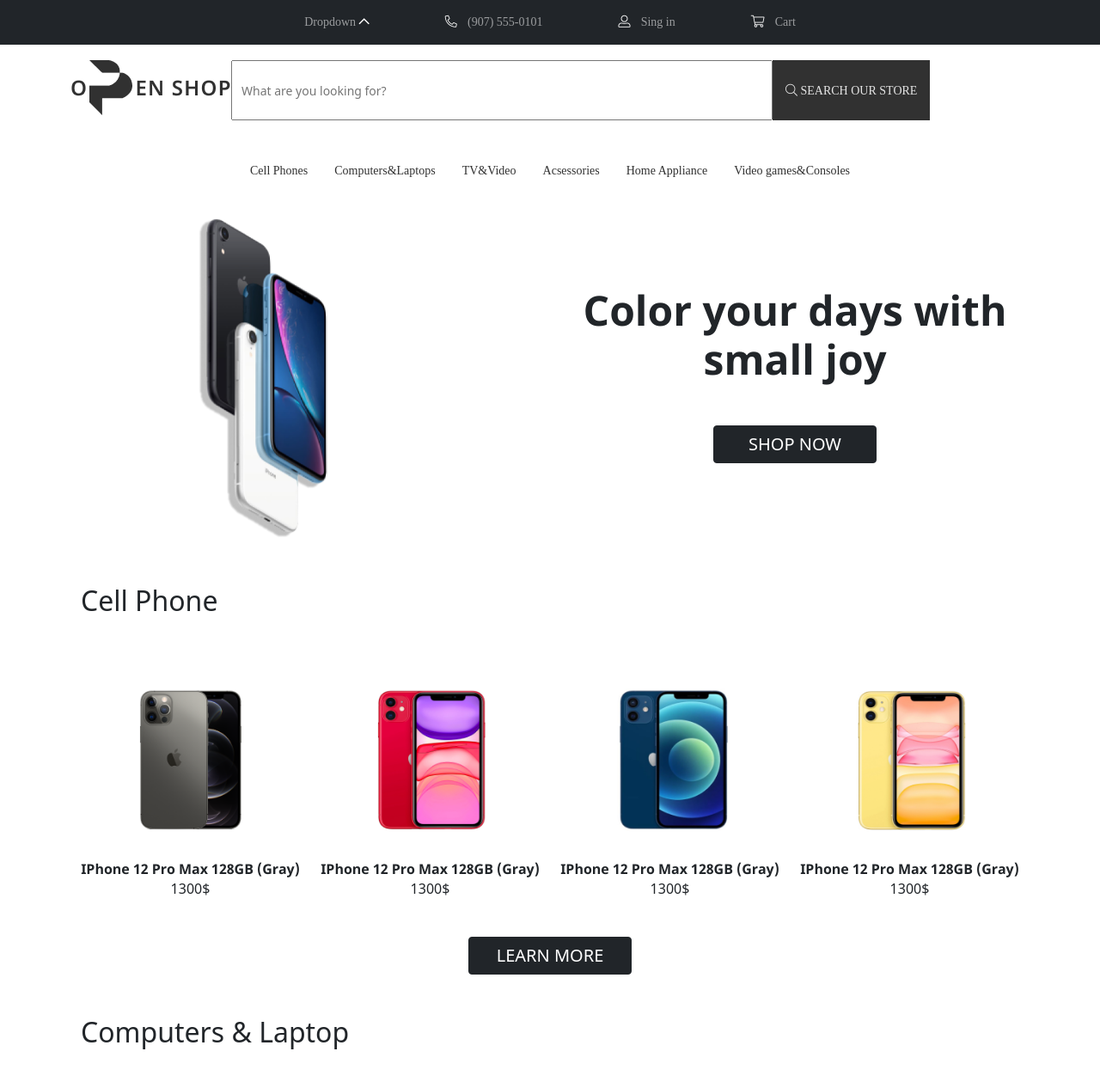
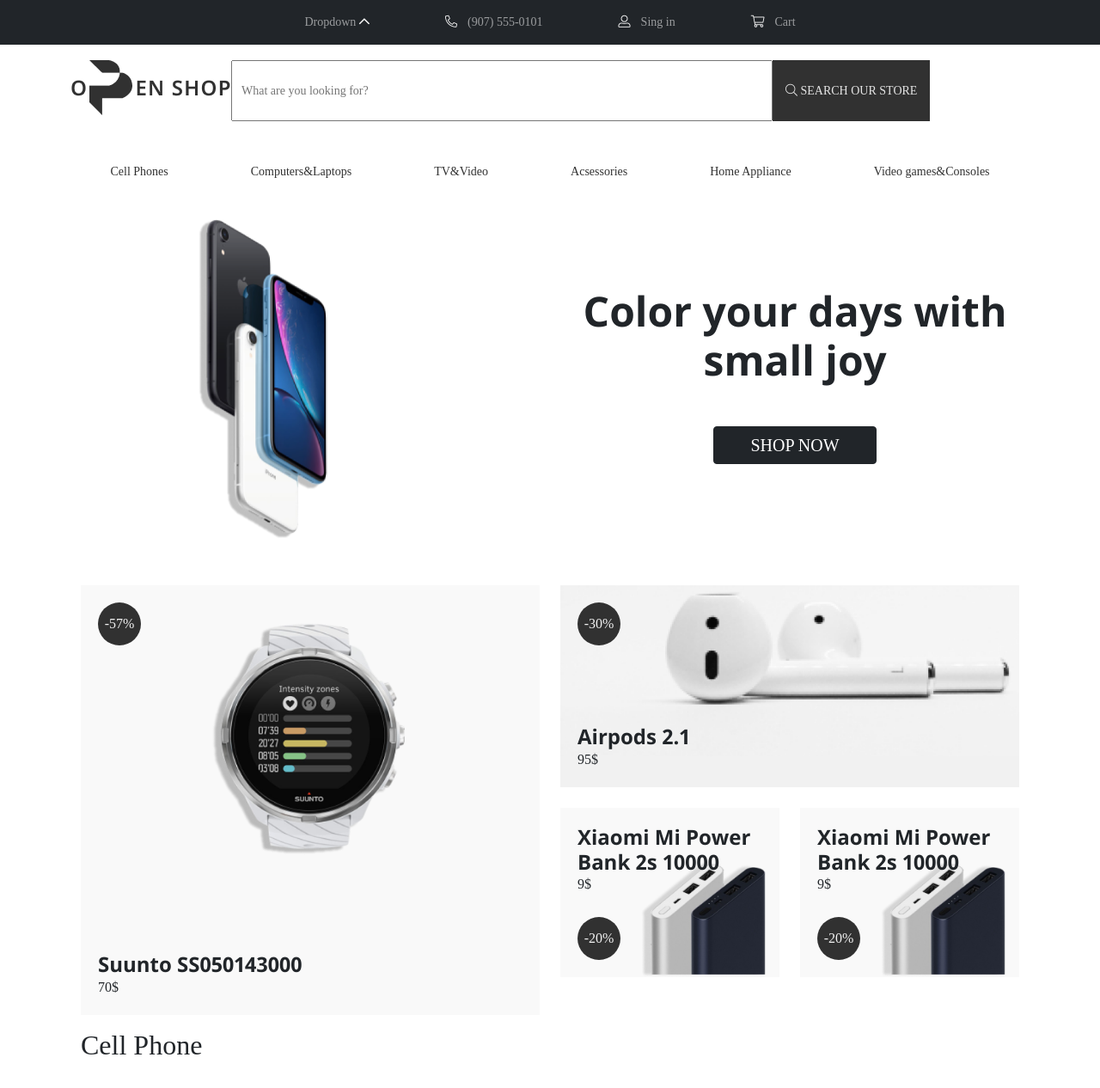
Before and after one commit to openshop-project/Open_shop_coworking, a plain HTML site: page index.html in a window 1280 px wide. Shown: the top 1266 px of the page at 86% size. Drawn offline with Linux system fonts and the light colour scheme.

Commit message:
add catalog section

```diff
--- a/index.html
+++ b/index.html
@@ -19,15 +19,15 @@
     <!-- Header top start  -->
     <div class="header__top">
       <div class="container">
-        <nav class="navbar navbar-expand-sm navbar-dark bg-dark">
+        <nav class="navbar navbar-expand-sm navbar-dark bg-dark ms-lg-auto">
           <div class="container">
-            <a href="#!" class="logo d-block d-sm-none text-center"></a>
-            <button class="navbar-toggler ms-auto" type="button" data-bs-toggle="collapse" data-bs-target="#navbarSupportedContent"
+            <a href="#!" class="logo d-block d-sm-none text-center"><img src="./img/logo-white.png" alt=""></a>
+            <button class="navbar-toggler" type="button" data-bs-toggle="collapse" data-bs-target="#navbarSupportedContent"
               aria-controls="navbarSupportedContent" aria-expanded="false" aria-label="Toggle navigation">
               <span class="navbar-toggler-icon"></span>
             </button>
-            <div class="collapse navbar-collapse" id="navbarSupportedContent">
-              <ul class="navbar-nav  ms-lg-auto mx-md-auto ">
+            <div class="collapse navbar-collapse ms-lg-auto" id="navbarSupportedContent">
+              <ul class="navbar-nav mx-md-auto">
                 <li class="nav-item dropdown">
                   <a class="nav-link" href="#" id="navbarDropdown" role="button" data-bs-toggle="dropdown"
                     aria-expanded="false">
@@ -145,7 +145,7 @@
             </div>
           </div>
           <div class="col d-flex flex-column justify-content-center">
-            <h1 class="main__title display-5 mb-5 text-center">
+            <h1 class="main__title display-5  mb-5 text-center">
               Color your days with small joy
             </h1>
             <a href="#!" class="btn btn-dark mx-auto mb-5">SHOP NOW</a>
@@ -161,6 +161,52 @@
   <!-- Main start  -->
   <main class="main">
     <div class="container">
+      <div class="catalog">
+        <div class="container d-flex justify-content-lg-center">
+          <div class="row d-flex justify-content-lg-center">
+            <div class="col-12 col-lg-12 col-xl-6 mb-3">
+              <div class="col__item item">
+                <img src="./img/smart__watch.png" class="align-self-center img-fluid" alt="">
+                <div class="col__item--info">
+                  <h2 class="item__title text-start">Suunto SS050143000</h2>
+                  <p class="item__price">70$</p>
+                </div>
+              </div>
+            </div>
+            <div class="col-12 col-xl-6 col-lg-12">
+              <div class="row">
+                <div class="col-xl-12 col-lg-12 col-md-12 mb-4">
+                  <div class="col__airpuds item w-100">
+                  <img src="./img/Airpuds.png" class="ms-auto img-fluid" alt="">
+                  <div class="col__item--info">
+                    <h2 class="item__title">Airpods 2.1</h2>
+                    <p class="item__price">95$</p>
+                  </div>
+                </div>
+              </div>
+                <div class="col-12 col-lg-6 col-md-12">
+                  <div class="col__box item">
+                    <img src="./img/Powerbank.png" class="img-fluid" alt="">
+                    <div class="col__box__info">
+                      <h2 class="item__title">Xiaomi Mi Power Bank 2s 10000</h2>
+                      <p class="item__price">9$</p>
+                    </div>
+                  </div>
+                </div>
+                <div class="col-12 col-lg-6 col-md-12">
+                  <div class="col__box item">
+                    <img src="./img/Powerbank.png" class="img-fluid" alt="">
+                    <div class="col__box__info">
+                      <h2 class="item__title">Xiaomi Mi Power Bank 2s 10000</h2>
+                      <p class="item__price">9$</p>
+                    </div>
+                  </div>
+                </div>
+              </div>
+            </div>
+          </div>
+        </div>
+      </div>
       <!-- <section class="catalog">
         <div class="row">
           <div class="col-6">
@@ -173,8 +219,7 @@
             </div>
           </div>
           <div class="col-6">
-            <div class="row align-items-center">
-              <div class="col-12 mb-4">
+              <class class="col-12 mb-4">
                 <div class="col__airpuds item">
                   <img src="./img/Airpuds.png" class="ms-auto img-fluid" alt="">
                   <div class="col__item--info">
@@ -182,31 +227,11 @@
                     <p class="item__price">95$</p>
                   </div>
                 </div>
-              </div>
-              <div class="row">
-                <div class="col-6">
-                  <div class="col__box item">
-                    <img src="./img/Powerbank.png" class="img-fluid" alt="">
-                    <div class="col__box__info">
-                      <h2 class="item__title">Xiaomi Mi Power Bank 2s 10000</h2>
-                      <p class="item__price">9$</p>
-                    </div>
-                  </div>
-                </div>
-                <div class="col-6">
-                  <div class="col__box item">
-                    <img src="./img/Remax.png" class="img-fluid" alt="">
-                    <div class="col__box__info">
-                      <h2 class="item__title">Remax RP-W1 White</h2>
-                      <p class="item__price">11$</p>
-                    </div>
-                  </div>
-                  </div>
-              </div>
-              </div>
+              </class>
             </div>
-             <a href="#!" class="btn btn-dark mt-4 mx-auto">LEARN MORE</a> -->
-      <!-- </section> -->
+             <a href="#!" class="btn btn-dark mt-4 mx-auto">LEARN MORE</a>
+        </div>
+      </section> -->
       <section class="cell">
         <div class="container">
           <div class="row">
--- a/style/media.css
+++ b/style/media.css
@@ -2,11 +2,16 @@
   .navbar-nav{
     gap: 30px;
   }
+  .header__top .navbar-nav{
+    gap: 40px;
+  }
 }
 @media (max-width:576px) {
   .logo::before{
-    content: url(../img/logo-white.png);
-    width: 100px !important;
+   display: none;
+  }
+  .logo img{
+    width: 100px;
   }
 }
 @media (max-width:300px) {
--- a/style/style.css
+++ b/style/style.css
@@ -8,6 +8,9 @@
 }
 *{
   box-sizing: border-box;
+}
+body{
+  font-family: var(--NR);
 }
 h1,
 h2,
@@ -24,9 +27,10 @@ a{
 .header__top{
   background-color: #212529;
 }
-.navbar-nav{
+.header__top .navbar-nav{
   gap: 80px;
 }
+
 .nav-item{
   display: inline-block;
 }
@@ -82,7 +86,7 @@ a{
   padding: 15px 0;
 }
 .header-nav .navbar-nav{
-  gap: 15px;
+  gap: 80px;
 }
 .header-nav .nav-link{
   color:var(--mainDark);
```
